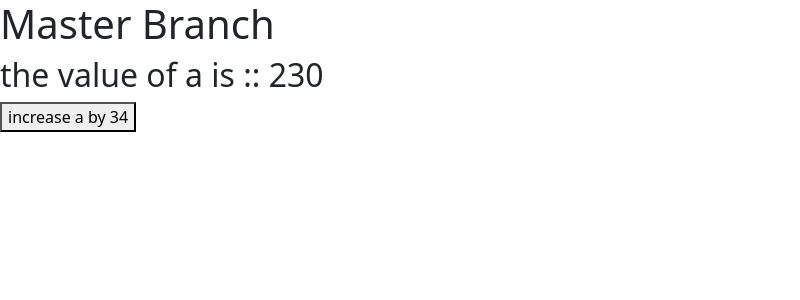
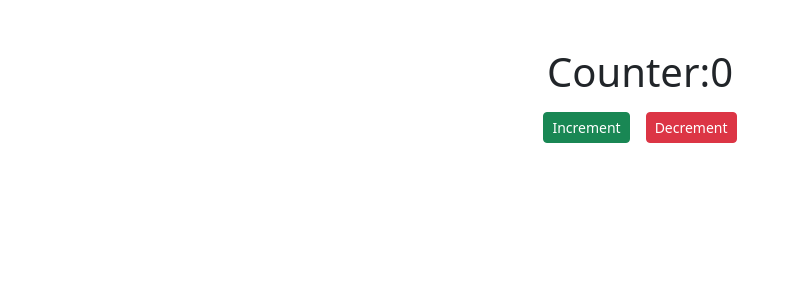
Before and after one commit to edupoly/ang25app, an Angular app: page / in a window 1280 px wide. Shown: the top 300 px of the page, without its empty margins (0-800 px from the left). Built offline with nearby package versions, Linux system fonts and the light colour scheme.

Commit message:
signal counter project

```diff
--- a/src/app/app.component.html
+++ b/src/app/app.component.html
@@ -1,3 +1,5 @@
-<h1>Master Branch</h1>
-<h2>the value of a is :: {{a()}}</h2>
-<button (click)="inc34()">increase a by 34</button>
+<div class="m-5 text-center">
+    <h1>Counter:{{count()}}</h1>
+    <button (click)="inc()" class="btn btn-sm btn-success m-2">Increment</button>
+    <button (click)="dec()" class="btn btn-sm btn-danger m-2">Decrement</button>
+</div>
--- a/src/app/app.component.ts
+++ b/src/app/app.component.ts
@@ -9,11 +9,12 @@ import { RouterOutlet } from '@angular/router';
 })
 export class AppComponent {
   title = 'ang25app';
-  a = signal(230);
-  inc34() {
-    // this.a.set(Math.random());
-    this.a.update((ov) => {
-      return ov + 20;
-    });
+  count = signal(0);
+  inc() {
+    // this.count.set(this.count() + 1);
+    this.count.update((cv) => cv + 1);
+  }
+  dec() {
+    this.count.update((cv) => cv - 1);
   }
 }
```
